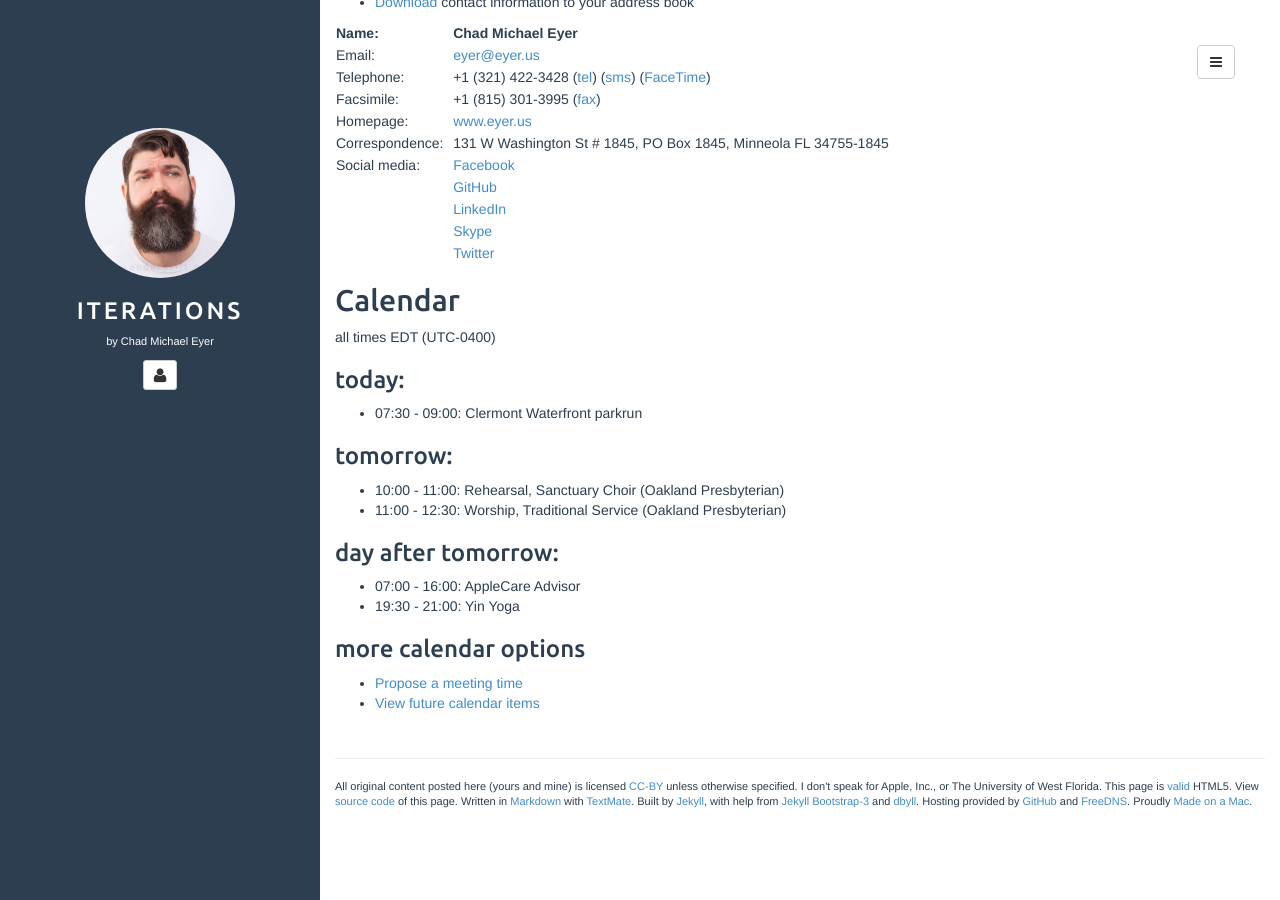
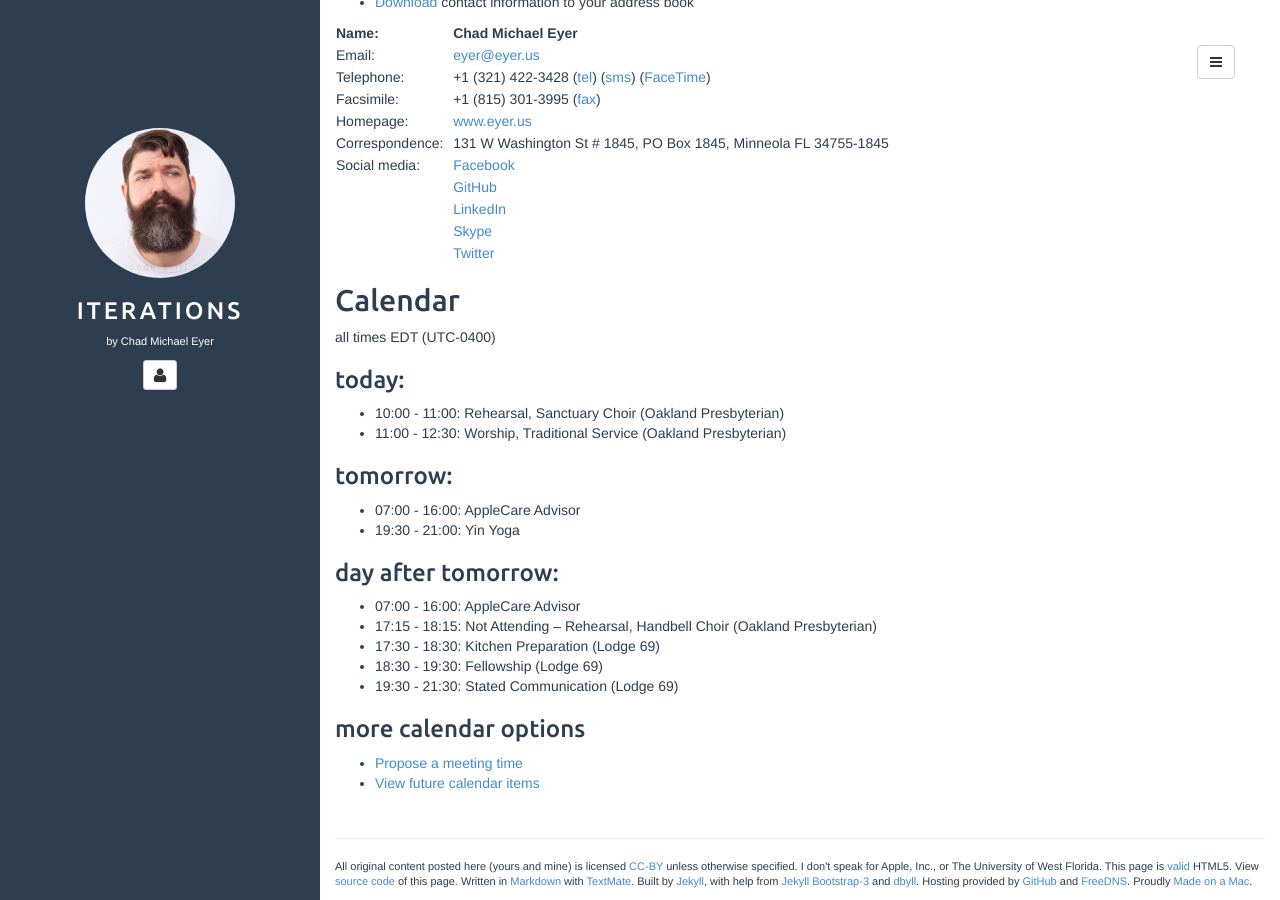
Before and after one commit to chadmichaeleyer/chadmichaeleyer.github.io, a Jekyll site: the page built from about.md, in a window 1280 px wide and 900 px high, scrolled down 1150 px. Built offline with Jekyll 4.4.1, drawn with Linux system fonts in a browser that asks for light colours.

Commit message:
calendar update

```diff
--- a/calendar.markdown
+++ b/calendar.markdown
@@ -2,14 +2,18 @@ all times EDT (UTC-0400)
 
 ### today:
 
-* 07:30 - 09:00: Clermont Waterfront parkrun
+* 10:00 - 11:00: Rehearsal, Sanctuary Choir (Oakland Presbyterian)
+* 11:00 - 12:30: Worship, Traditional Service (Oakland Presbyterian)
 
 ### tomorrow:
 
-* 10:00 - 11:00: Rehearsal, Sanctuary Choir (Oakland Presbyterian)
-* 11:00 - 12:30: Worship, Traditional Service (Oakland Presbyterian)
+* 07:00 - 16:00: AppleCare Advisor
+* 19:30 - 21:00: Yin Yoga
 
 ### day after tomorrow:
 
 * 07:00 - 16:00: AppleCare Advisor
-* 19:30 - 21:00: Yin Yoga
+* 17:15 - 18:15: Not Attending – Rehearsal, Handbell Choir (Oakland Presbyterian)
+* 17:30 - 18:30: Kitchen Preparation (Lodge 69)
+* 18:30 - 19:30: Fellowship (Lodge 69)
+* 19:30 - 21:30: Stated Communication (Lodge 69)
```
Also changed, not shown: calendar-year.markdown (+4 -4 lines).
